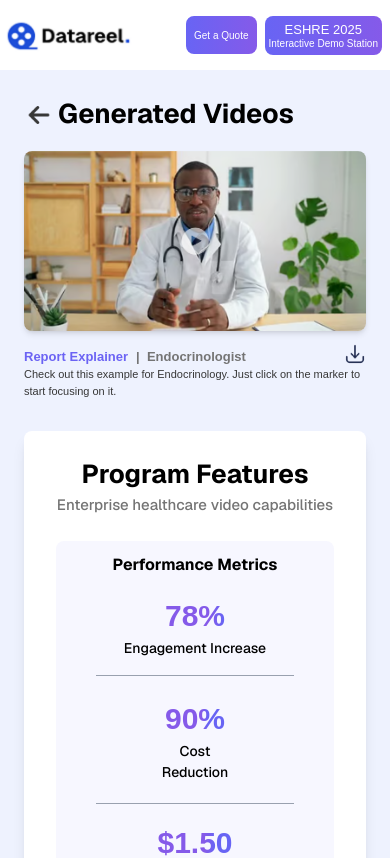
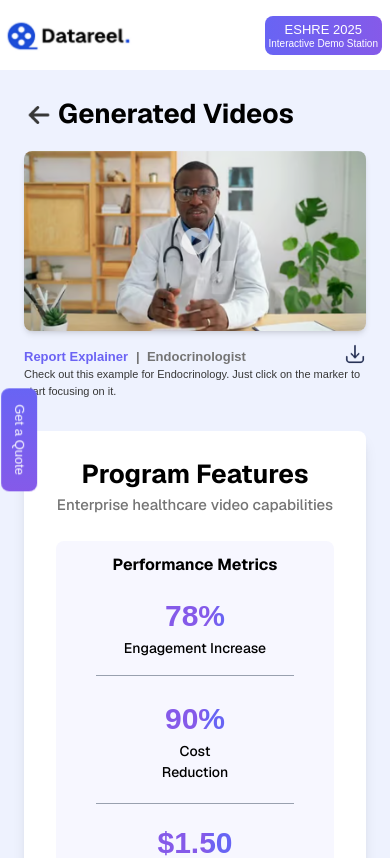
Before and after one commit to daklovish13/Datareel_Eshre, a Next.js app: page /generated-videos in a window 390 px wide. Shown: the top 858 px of the page. Built offline with nearby package versions, Linux system fonts and the light colour scheme.

Commit message:
last commit

```diff
--- a/src/app/generate-videos/_components/index.tsx
+++ b/src/app/generate-videos/_components/index.tsx
@@ -192,7 +192,7 @@ export const GenerateVideoUI = () => {
                     prev === label ? null : label
                   )
                 }
-                className={`flex flex-1 items-center gap-3 mx-auto md:my-0 my-1 px-4 py-2 justify-center  rounded-[12px]  cursor-pointer ${
+                className={`flex flex-1 items-center md:w-fit w-full gap-3 mx-auto md:my-0 my-1 px-4 py-2 justify-center  rounded-[12px]  cursor-pointer ${
                   selectedVideoType === label
                     ? "bg-[#855AE921] border  text-black border-[#855AE9]"
                     : "shadow-md text-black"
--- a/src/app/layout.tsx
+++ b/src/app/layout.tsx
@@ -29,7 +29,7 @@ export default function RootLayout({
         content="width=device-width, initial-scale=1.0. maximum-scale=1.0, user-scalable=no"
       ></meta>
       <body
-        className={`${geistSans.variable} ${geistMono.variable} antialiased container !mx-auto`}
+        className={`${geistSans.variable} ${geistMono.variable} antialiased relative container !mx-auto`}
       >
         {children}
       </body>
--- a/src/components/Header.tsx
+++ b/src/components/Header.tsx
@@ -15,9 +15,15 @@ export const Header = () => {
         />
       </div>
       <div className="flex gap-2">
-       {pathname!=="/"&& <button className="  md:px-6 px-2  ">
+       {pathname!=="/"&&
+        <button className="md:block hidden md:px-6 px-2  ">
           <div className="md:text-[13px] text-[10px]">Get a Quote</div>
         </button>}
+         {pathname!=="/"&&
+        <button className="md:hidden block fixed -left-8 top-[50%] rotate-90 px-4 py-2 z-50">
+          <div className="text-[13px] ">Get a Quote</div>
+        </button>}
+
 
         <button className="h-fit p-1 md:px-6 ">
           <div className="pb-0 mb-0 text-[13px]">ESHRE 2025</div>
```
